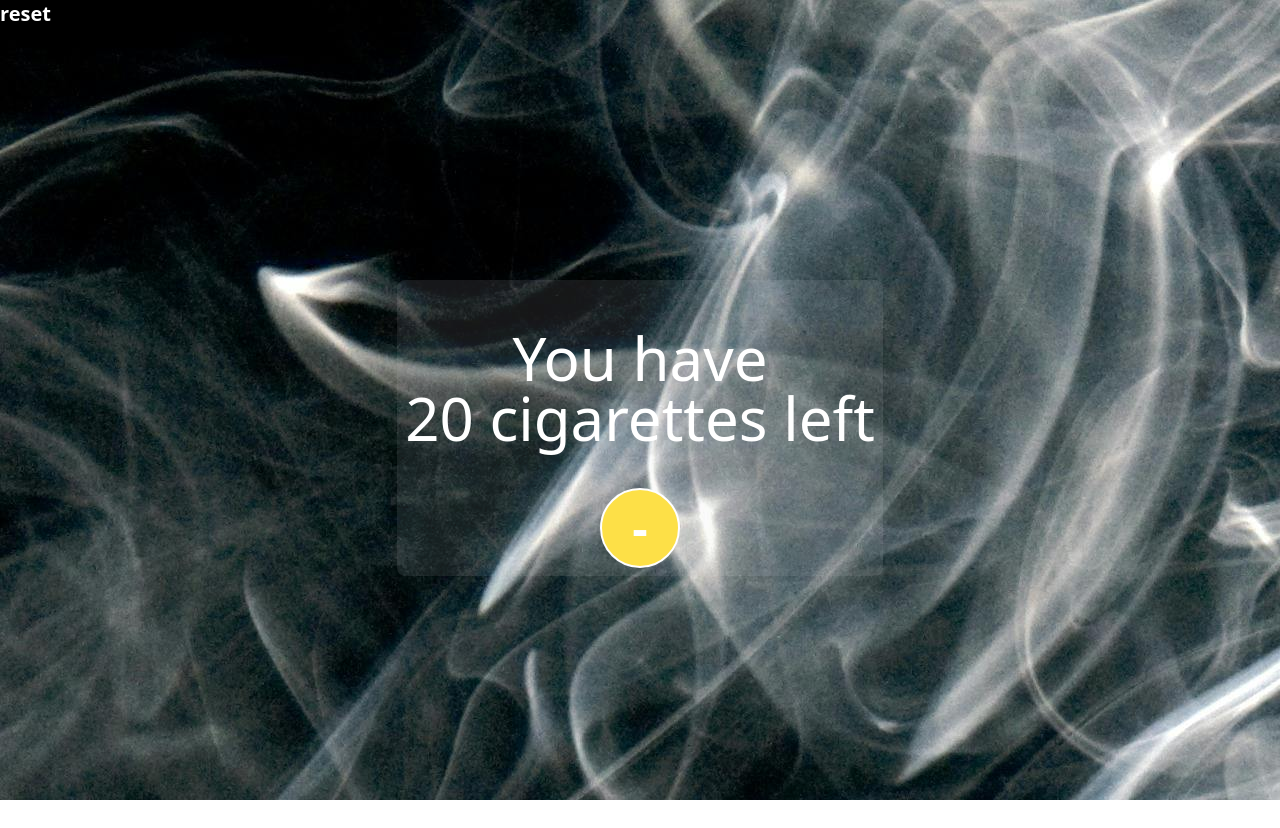
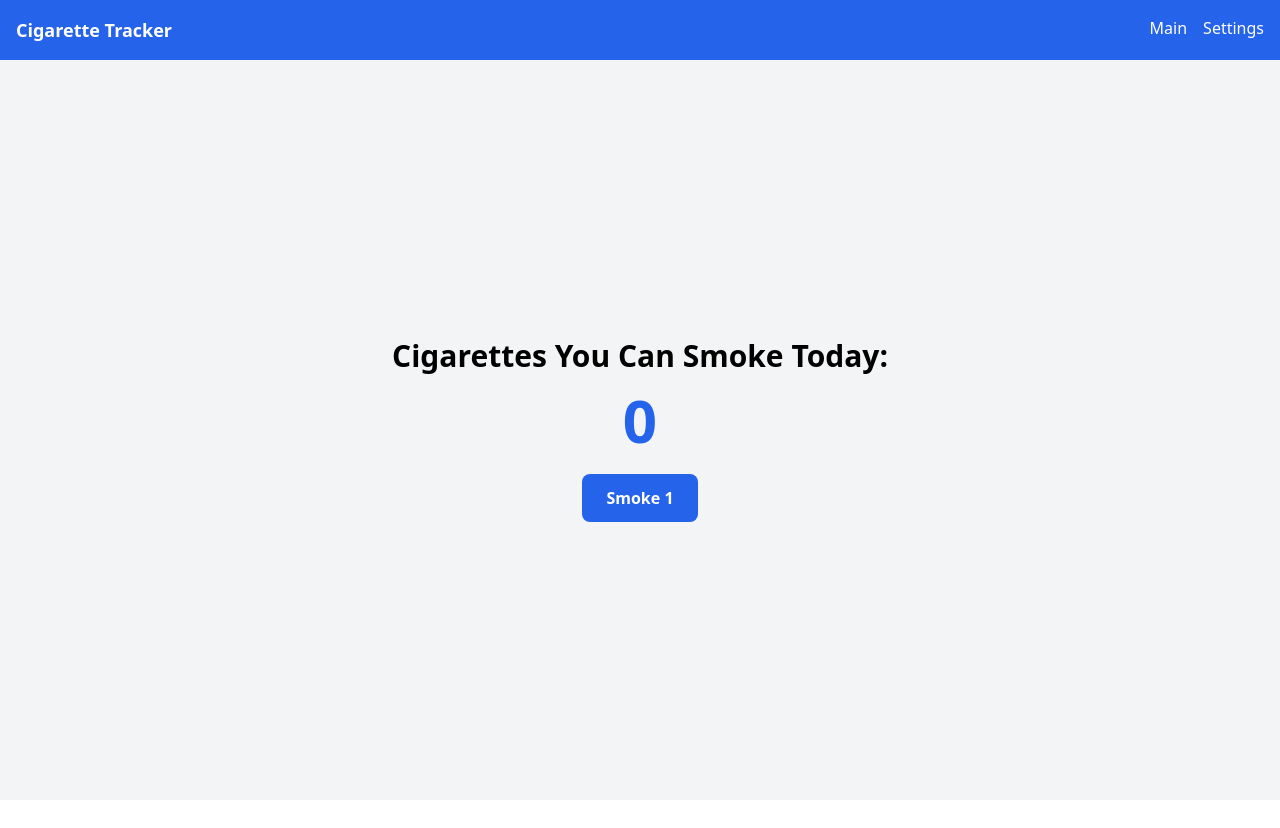
Before and after one commit to leeya018/sigarate, a Next.js app: page / in a window 1280 px wide. After the commit the page ends 800 px from the top, so only its background shows below. Built offline with nearby package versions, Linux system fonts and the light colour scheme.

Commit message:
its wokring

```diff
--- a/src/app/page.tsx
+++ b/src/app/page.tsx
@@ -1,76 +1,87 @@
 "use client";
+import React, { useState, useEffect } from "react";
+import Header from "@/components/Header";
 
-import Counter from "@/components/Counter";
-import React, { useEffect, useState } from "react";
-import moment from "moment"; // Using moment for date manipulation
-import ResetModal from "@/components/ResetModal";
+const Main = () => {
+  const [cigarettesLeft, setCigarettesLeft] = useState(0);
 
-export default function MainPage() {
-  const [target, setTarget] = useState(20);
-  const [isModalOpen, setModalOpen] = useState<boolean>(false);
+  const checkReset = () => {
+    const initialCigarettes =
+      parseInt(localStorage.getItem("initialCigarettes"), 10) || 0;
+    const lastResetTime = localStorage.getItem("lastResetTime");
+    const now = new Date();
 
-  const handleOpenModal = () => {
-    setModalOpen(true);
-  };
+    if (lastResetTime) {
+      const lastResetDate = new Date(lastResetTime);
+      const timePassed = now.getTime() - lastResetDate.getTime();
+      // const oneDayInMs = 5 * 1000; // milliseconds in one day
+      const oneDayInMs = 24 * 60 * 60 * 1000; // milliseconds in one day
 
-  const handleCloseModal = () => {
-    setTarget(20);
-    localStorage.setItem("target", "20");
-    window.location.reload();
-    setModalOpen(false);
-  };
+      if (timePassed >= oneDayInMs) {
+        // More than a day has passed, reset the cigarette count
+        setCigarettesLeft(initialCigarettes);
 
-  // Utility function to check if 2 minutes have passed and update the target accordingly
-  const checkAndUpdateTarget = () => {
-    const lastUpdatedStr = localStorage.getItem("lastUpdated");
-    const currentTargetStr = localStorage.getItem("target");
-
-    // Initialize with 22 if not already set
-    let newTarget = currentTargetStr ? parseInt(currentTargetStr) : 20;
-
-    if (lastUpdatedStr) {
-      const lastUpdated = moment(lastUpdatedStr);
-      const weeksPassed = moment().diff(lastUpdated, "weeks");
-
-      // If 1 week or more has passed, decrease the target
-      if (weeksPassed >= 1) {
-        newTarget = Math.max(newTarget - 5 * weeksPassed, 0); // Decrease by 5 for every week that has passed
-
-        localStorage.setItem("target", newTarget.toString());
-        localStorage.setItem("lastUpdated", moment().format()); // Update the last updated timestamp
+        const decreaseAmount = parseInt(
+          localStorage.getItem("decreaseAmount"),
+          10
+        );
+        localStorage.setItem(
+          "cigarettesLeft",
+          initialCigarettes - decreaseAmount
+        ) || 0;
+        localStorage.setItem(
+          "initialCigarettes",
+          initialCigarettes - decreaseAmount
+        ) || 0;
+        localStorage.setItem("lastResetTime", now.toISOString());
+      } else {
+        // Less than a day has passed, retrieve the remaining cigarettes from localStorage
+        const storedCigarettes =
+          parseInt(localStorage.getItem("cigarettesLeft"), 10) ||
+          initialCigarettes;
+        setCigarettesLeft(storedCigarettes);
       }
     } else {
-      // If no lastUpdated is present, set it to the current date
-      localStorage.setItem("lastUpdated", moment().format());
+      // First time or reset hasn't been done yet, set the initial values
+      setCigarettesLeft(initialCigarettes);
+      localStorage.setItem("cigarettesLeft", initialCigarettes);
+      localStorage.setItem("lastResetTime", now.toISOString());
     }
-
-    setTarget(newTarget);
   };
 
   useEffect(() => {
-    // Load the target and check for update every 2 minutes
-    checkAndUpdateTarget();
-
-    const interval = setInterval(() => {
-      checkAndUpdateTarget();
-    }, 60000); // Check every minute to ensure timely updates
-
-    return () => clearInterval(interval); // Cleanup on unmount
+    checkReset();
   }, []);
 
-  console.log({ target });
+  const handleDecrement = () => {
+    checkReset(); // Re-check before decrementing to ensure reset logic is applied
+
+    if (cigarettesLeft > 0) {
+      const newCigarettesLeft = cigarettesLeft - 1;
+      setCigarettesLeft(newCigarettesLeft);
+      localStorage.setItem("cigarettesLeft", newCigarettesLeft);
+    }
+  };
 
   return (
-    <div className="h-screen w-screen bg-sigarate">
-      <button
-        className="text-xl font-semibold text-white"
-        onClick={handleOpenModal}
-      >
-        reset
-      </button>
-      <Counter target={target} />
-
-      <ResetModal isOpen={isModalOpen} onClose={handleCloseModal} />
+    <div className="h-screen overflow-hidden flex flex-col bg-gray-100">
+      <Header />
+      <main className="flex-grow flex flex-col justify-center items-center text-center px-4">
+        <h1 className="text-3xl font-bold mb-4">
+          Cigarettes You Can Smoke Today:
+        </h1>
+        <div className="text-6xl font-bold text-blue-600 mb-6">
+          {cigarettesLeft}
+        </div>
+        <button
+          onClick={handleDecrement}
+          className="bg-blue-600 text-white px-6 py-3 rounded-lg font-semibold hover:bg-blue-700"
+        >
+          Smoke 1
+        </button>
+      </main>
     </div>
   );
-}
+};
+
+export default Main;
--- /dev/null
+++ b/src/app/settings/page.tsx
@@ -0,0 +1,74 @@
+"use client";
+
+import Header from "@/components/Header";
+import React, { useState } from "react";
+
+const Settings = () => {
+  const [initialCigarettes, setInitialCigarettes] = useState(
+    parseInt(localStorage.getItem("initialCigarettes"), 10) || 12
+  );
+  const [decreaseAmount, setDecreaseAmount] = useState(
+    parseInt(localStorage.getItem("decreaseAmount"), 10) || 1
+  );
+  const [daysBetweenDecreases, setDaysBetweenDecreases] = useState(
+    parseInt(localStorage.getItem("daysBetweenDecreases"), 10) || 1
+  );
+
+  const handleSave = () => {
+    localStorage.setItem("initialCigarettes", initialCigarettes);
+    localStorage.setItem("decreaseAmount", decreaseAmount);
+    localStorage.setItem("daysBetweenDecreases", daysBetweenDecreases);
+  };
+
+  return (
+    <div className="h-screen w-screen overflow-hidden flex flex-col bg-gray-100">
+      <Header />
+      <main className="flex-grow flex flex-col justify-center items-center text-center px-4">
+        <h1 className="text-3xl font-bold mb-6">Settings</h1>
+        <div className="mb-4  max-w-xs">
+          <label className="block text-left font-semibold mb-2">
+            Cigarettes per Day:
+          </label>
+          <input
+            type="number"
+            value={initialCigarettes}
+            onChange={(e) => setInitialCigarettes(parseInt(e.target.value, 10))}
+            className="w-full px-3 py-2 border rounded-lg"
+          />
+        </div>
+        <div className="mb-4 max-w-xs">
+          <label className="block text-left font-semibold mb-2">
+            Decrease per Cycle:
+          </label>
+          <input
+            type="number"
+            value={decreaseAmount}
+            onChange={(e) => setDecreaseAmount(parseInt(e.target.value, 10))}
+            className="w-full px-3 py-2 border rounded-lg"
+          />
+        </div>
+        <div className="mb-6  max-w-xs">
+          <label className="block text-left font-semibold mb-2">
+            Days between Decreases:
+          </label>
+          <input
+            type="number"
+            value={daysBetweenDecreases}
+            onChange={(e) =>
+              setDaysBetweenDecreases(parseInt(e.target.value, 10))
+            }
+            className="w-full px-3 py-2 border rounded-lg"
+          />
+        </div>
+        <button
+          onClick={handleSave}
+          className="bg-blue-600 text-white px-6 py-3 rounded-lg font-semibold hover:bg-blue-700"
+        >
+          Save
+        </button>
+      </main>
+    </div>
+  );
+};
+
+export default Settings;
--- /dev/null
+++ b/src/components/Header.tsx
@@ -0,0 +1,26 @@
+import Link from "next/link";
+import React from "react";
+
+const Header = () => {
+  return (
+    <header className="bg-blue-600 text-white p-4">
+      <nav className="container mx-auto flex justify-between">
+        <div className="text-lg font-bold">Cigarette Tracker</div>
+        <ul className="flex space-x-4">
+          <li>
+            <Link href="/" className="hover:underline">
+              Main
+            </Link>
+          </li>
+          <li>
+            <Link href="/settings" className="hover:underline">
+              Settings
+            </Link>
+          </li>
+        </ul>
+      </nav>
+    </header>
+  );
+};
+
+export default Header;
```
